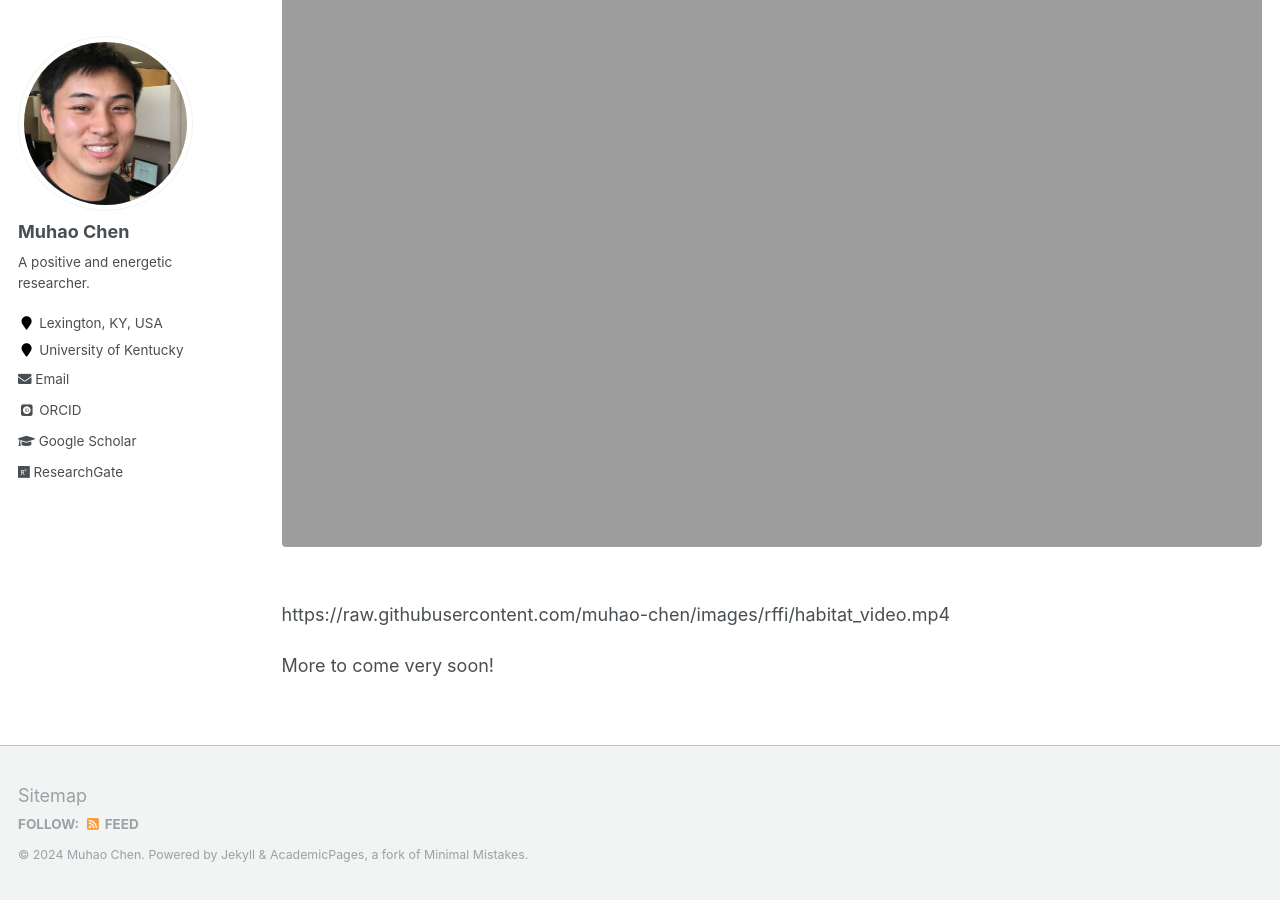
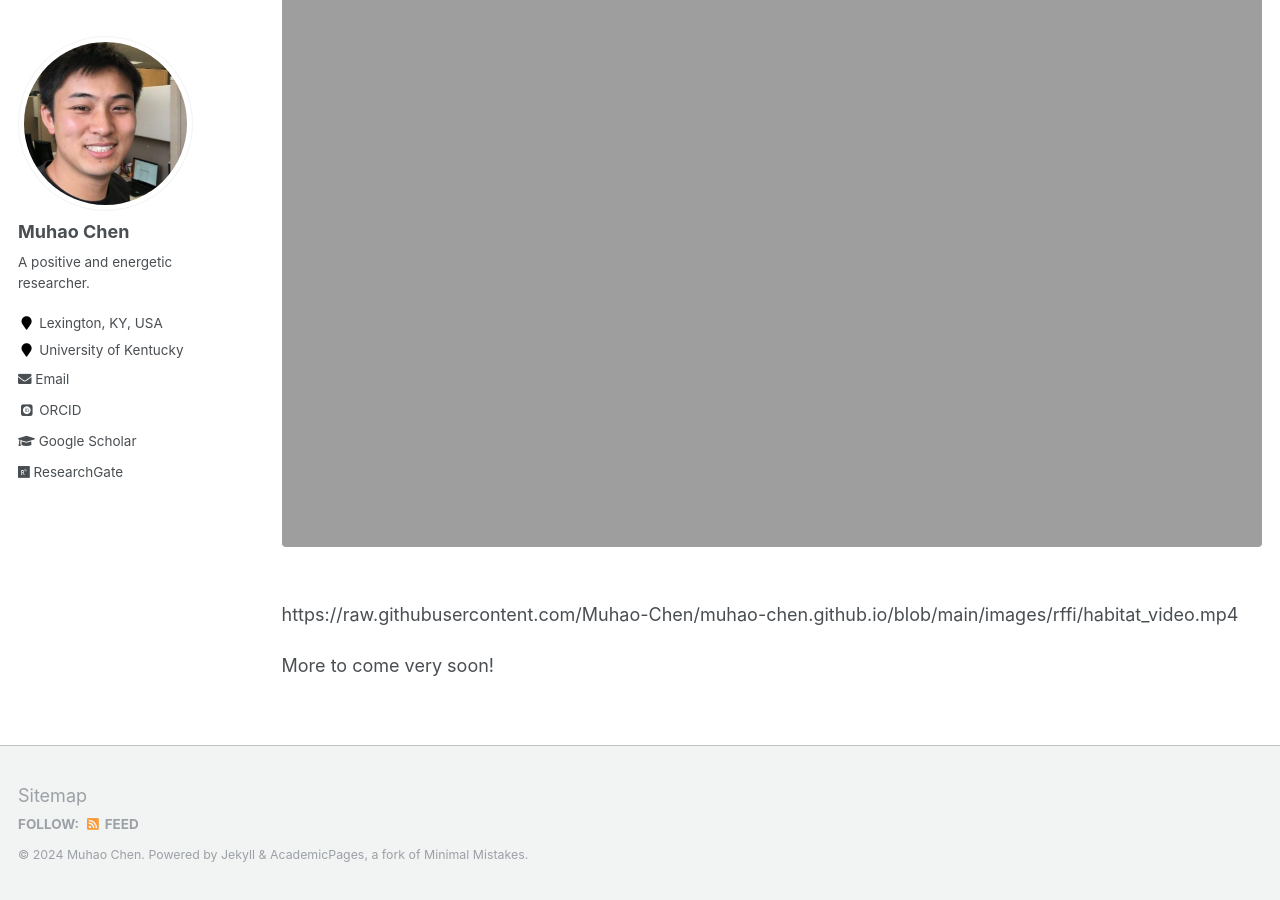
Before and after one commit to Muhao-Chen/muhao-chen.github.io, a Jekyll site: the page built from _pages/sitemap.md, in a window 1280 px wide and 900 px high, scrolled down 621 px. Built offline with Jekyll 4.4.1, drawn with Linux system fonts in a browser that asks for light colours; some web fonts are replaced; part of the change alters nothing that is shown.

Commit message:
Update sitemap.md

```diff
--- a/_pages/sitemap.md
+++ b/_pages/sitemap.md
@@ -18,8 +18,8 @@ The motivation behind designing an Expandable Shielded Rotating Space Habitat st
 
 <!-- <figure><img src="{{ site.url }}/images/rffi/habitat_video.mp4" width="100px" height="100px"/></figure> -->
 
-https://raw.githubusercontent.com/muhao-chen/images/rffi/habitat_video.mp4
+https://raw.githubusercontent.com/Muhao-Chen/muhao-chen.github.io/blob/main/images/rffi/habitat_video.mp4
 
-
+<!-- Muhao-Chen/muhao-chen.github.io/blob/main/ -->
 
 More to come very soon!
```
